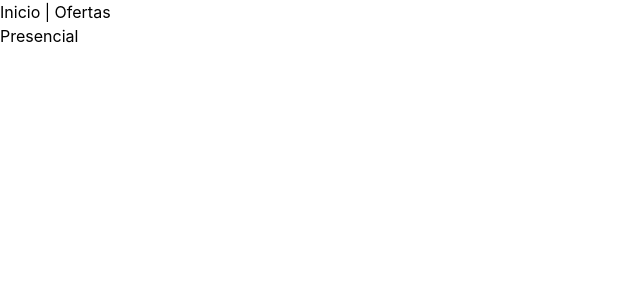
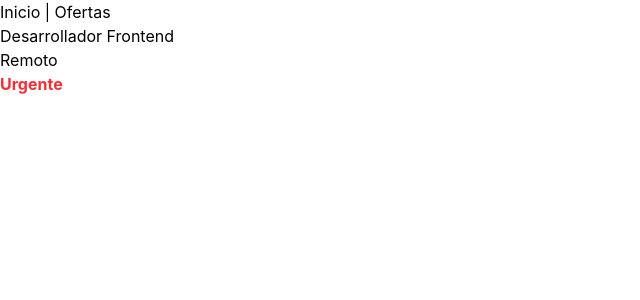
Before and after one commit to guidobitencourt-art/DevJobs-Portal, a React (Vite) app: page /ofertas in a window 1280 px wide. Shown: the top 300 px of the page, without its empty margins (0-640 px from the left). Built offline with nearby package versions, Linux system fonts and the light colour scheme.

Commit message:
Fix import statement for TarjetaEmpleo component and update route element

```diff
--- a/src/App.tsx
+++ b/src/App.tsx
@@ -1,6 +1,6 @@
 import { Link, Route, Routes } from 'react-router-dom'
 import Dev2 from './Components/DevJobs/Dev2'
-import Dev3 from './Components/DevJobs/TarjetaEmpleo'
+import TarjetaEmpleo from './Components/DevJobs/TarjetaEmpleo'
 
 
 function App() {
@@ -12,7 +12,17 @@ function App() {
 
       <Routes>
         <Route path="/" element={<Dev2 />} />
-        <Route path="/ofertas" element={<Dev3 />} />
+        <Route
+          path="/ofertas"
+          element={
+            <TarjetaEmpleo
+              id={1}
+              titulo="Desarrollador Frontend"
+              modalidad="remoto"
+              esUrgente={true}
+            />
+          }
+        />
       </Routes>
     </div>
   )
```
